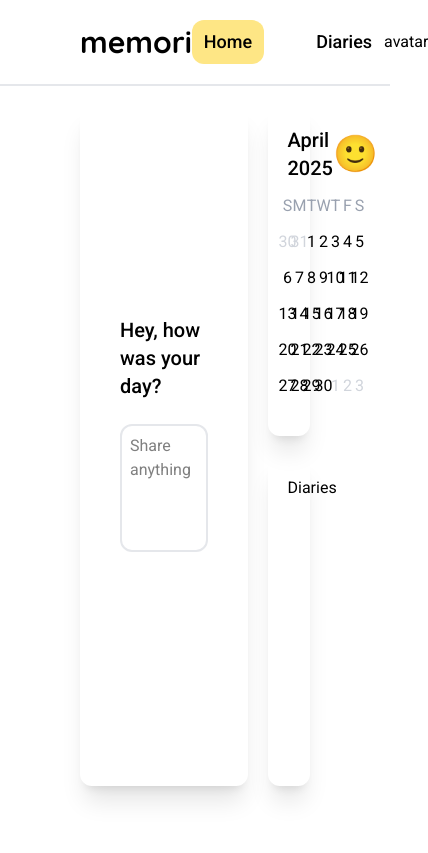
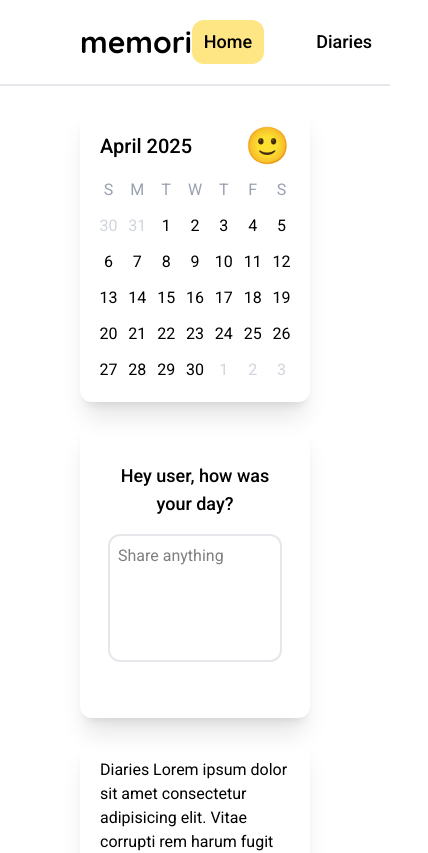
Before and after one commit to MarcoVitoC/memori, a React (Vite) app in the folder web/: page /home in a window 390 px wide. Shown: the top 853 px of the page, 428 px wide, since content can reach past the window. Built offline with nearby package versions, Linux system fonts and the light colour scheme.

Commit message:
feat: add responsive breakpoint and navbar icon

```diff
--- a/web/src/layouts/Navbar.tsx
+++ b/web/src/layouts/Navbar.tsx
@@ -1,11 +1,13 @@
 import { NavLink } from "react-router"
 import cn from "../utils/cn"
+import IconHamburgerMenu from "../assets/hamburger-menu.svg"
+// import IconX from "../assets/x.svg"
 
 const Navbar = () => {
   return (
     <>
       <nav className="border-b-2 border-gray-200">
-        <div className="flex justify-between items-center mx-15 xl:mx-50 p-5">
+        <div className="flex justify-between items-center mx-15 2xl:mx-50 p-5">
           <a href="" className="text-3xl font-bold font-quicksand">memori</a>
           <div className="flex items-center gap-10 text-lg font-medium">
             <NavLink
@@ -27,7 +29,9 @@ const Navbar = () => {
               Diaries
             </NavLink>
           </div>
-          <h1>avatar</h1>
+          <button className="cursor-pointer">
+            <img src={IconHamburgerMenu} alt="Menu" className="size-8" />
+          </button>
         </div>
       </nav>
     </>
--- a/web/src/pages/Home.tsx
+++ b/web/src/pages/Home.tsx
@@ -2,18 +2,19 @@ import Calendar from "../components/Calendar"
 
 const Home = () => {
   return (
-    <div className="grid grid-flow-row-dense grid-cols-4 grid-rows-2 gap-5 mx-15 xl:mx-50 p-5 h-180">
-      <section className="col-span-3 row-span-2 flex flex-col justify-center items-center shadow-xl p-10 rounded-xl">
-        <h1 className="text-xl md:text-3xl font-medium">Hey, how was your day?</h1>
-        <textarea className="border-2 border-gray-200 rounded-xl m-6 p-2 w-full max-w-2xl h-32 resize-none" placeholder="Share anything" />
+    <div className="grid grid-flow-row-dense grid-cols-4 grid-rows-2 gap-5 mx-15 2xl:mx-50 p-5 sm:h-180">
+      <section className="order-2 col-span-4 sm:order-3 lg:order-1 lg:col-span-3 lg:row-span-2 flex flex-col justify-center items-center shadow-xl p-7 sm:p-10 rounded-xl">
+        <h1 className="text-lg sm:text-2xl md:text-3xl font-medium text-center">Hey user, how was your day?</h1>
+        <textarea className="border-2 border-gray-200 rounded-xl m-4 sm:m-6 p-2 w-full max-w-2xl h-32 resize-none" placeholder="Share anything" />
       </section>
 
-      <section className="shadow-xl p-5 rounded-xl">
+      <section className="order-1 col-span-4 sm:order-2 sm:col-span-2 lg:col-span-1 shadow-xl p-5 rounded-xl">
         <Calendar/>
       </section>
 
-      <section className="shadow-xl p-5 rounded-xl">
+      <section className="order-3 col-span-4 sm:order-1 sm:col-span-2 lg:order-3 lg:col-span-1 shadow-xl p-5 rounded-xl overflow-y-auto">
         Diaries
+        Lorem ipsum dolor sit amet consectetur adipisicing elit. Vitae corrupti rem harum fugit praesentium hic a! Maxime, vel natus veritatis illum, sunt fugit, repellat debitis iusto quos ipsa placeat hic. Lorem ipsum dolor sit amet, consectetur adipisicing elit. Temporibus, excepturi laboriosam sequi, possimus id, doloribus error officia quas non facilis cumque! Cupiditate sunt quas quasi harum repellat facilis deleniti ipsum?
       </section>
     </div>
   )
```
Also changed, not shown: web/src/assets/hamburger-menu.svg (added), web/src/assets/x.svg (added).
